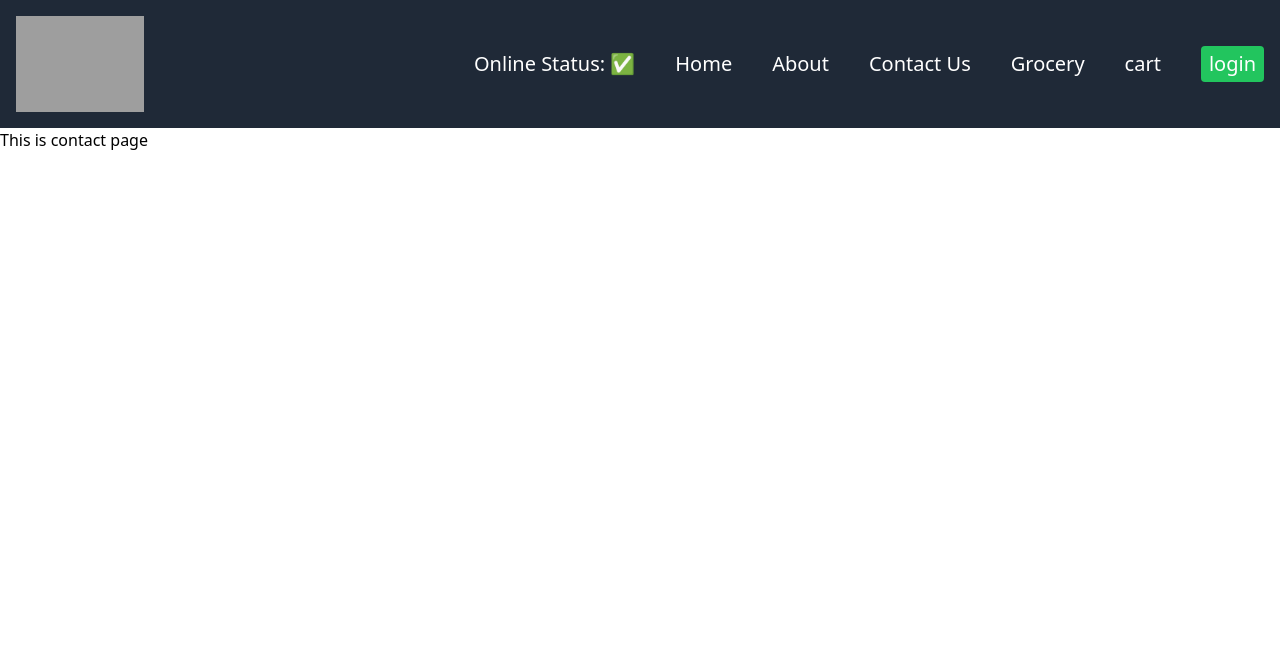
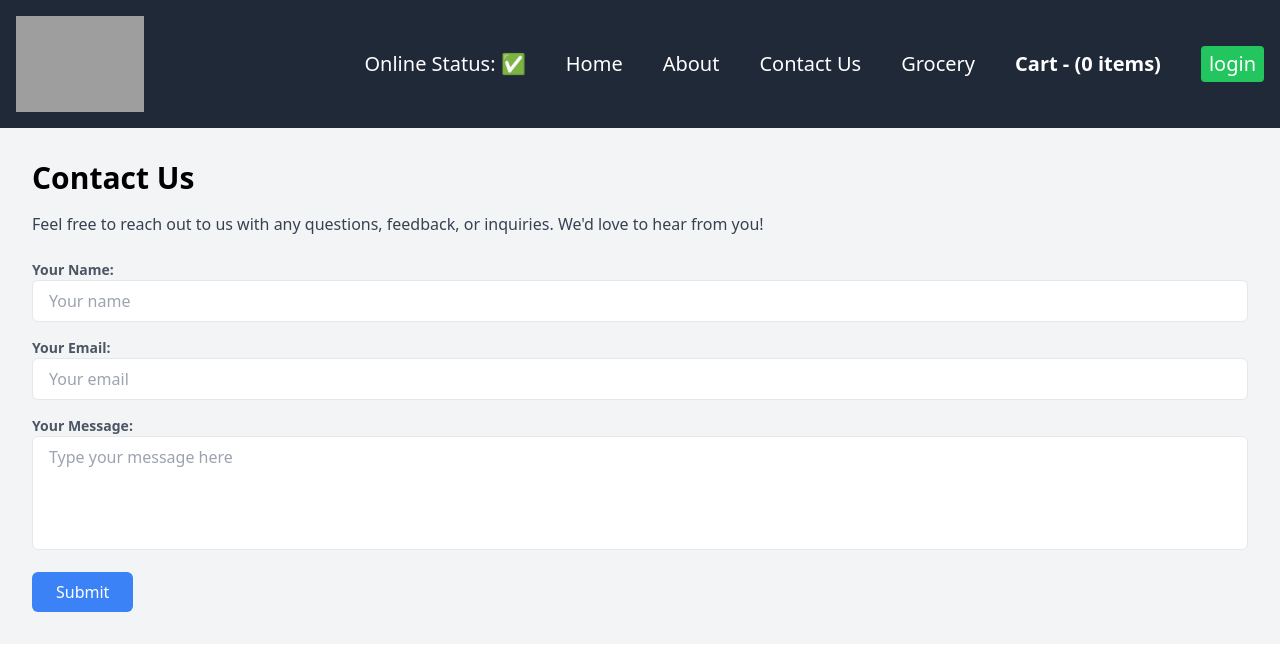
Before and after one commit to Samanvith20/Namaste-React, a React (Vite) app: page /contact in a window 1280 px wide. Shown: the top 650 px of the page. Built offline with nearby package versions, Linux system fonts and the light colour scheme; grey boxes are pictures that could not be loaded.

Commit message:
Added  Redux-toolkit

```diff
--- a/package.json
+++ b/package.json
@@ -20,8 +20,10 @@
     "tailwindcss": "^3.4.1"
   },
   "dependencies": {
+    "@reduxjs/toolkit": "^2.0.1",
     "react": "^18.2.0",
     "react-dom": "^18.2.0",
+    "react-redux": "^9.0.4",
     "react-router-dom": "^6.21.1"
   },
   "Browserslist": {
--- /dev/null
+++ b/src/Components/Cart.js
@@ -0,0 +1,40 @@
+import { useSelector } from "react-redux";
+import { clearCart } from "../utils/Cartslice";
+
+import { useDispatch } from "react-redux";
+import ItemList from "./Itemlist";
+
+const Cart = () => {
+  const cartItems = useSelector((store) => store.cart.items);
+
+//    const store= useSelector((store)=>store)
+//     const cartItems= store.cart.items   {Dont use this Always subscribe to a small portion of your store}
+
+  //console.log(cartItems);
+
+  const dispatch = useDispatch();
+
+  const handleClearCart = () => {
+    dispatch(clearCart());
+  };
+
+  return (
+    <div className="text-center m-4 p-4">
+      <h1 className="text-2xl font-bold">Cart</h1>
+      <div className="w-6/12 m-auto">
+        <button
+          className=" p-2 m-2 bg-black text-white rounded-lg"
+          onClick={handleClearCart}
+        >
+          Clear Cart
+        </button>
+        {cartItems?.length === 0 && (
+          <h1> Cart is empty. Add Items to the cart!</h1>
+        )}
+        <ItemList items={cartItems} />
+      </div>
+    </div>
+  );
+};
+
+export default Cart;
--- a/src/Components/Contact.js
+++ b/src/Components/Contact.js
@@ -1,6 +1,63 @@
-const Contact =()=>{
-     return(
-    <h2>This is contact page</h2>
-     )
-}
- export default Contact
+import React from 'react';
+
+const Contact = () => {
+  return (
+    <div className="contact-container bg-gray-100 p-8">
+      <h2 className="text-3xl font-bold mb-4">Contact Us</h2>
+      <p className="text-gray-700 mb-6">
+        Feel free to reach out to us with any questions, feedback, or inquiries.
+        We'd love to hear from you!
+      </p>
+      <form>
+        <div className="mb-4">
+          <label htmlFor="name" className="block text-sm font-semibold text-gray-600">
+            Your Name:
+          </label>
+          <input
+            type="text"
+            id="name"
+            name="name"
+            placeholder="Your name"
+            className="w-full px-4 py-2 border rounded-md focus:outline-none focus:border-blue-500"
+          />
+        </div>
+
+        <div className="mb-4">
+          <label htmlFor="email" className="block text-sm font-semibold text-gray-600">
+            Your Email:
+          </label>
+          <input
+            type="email"
+            id="email"
+            name="email"
+            placeholder="Your email"
+            className="w-full px-4 py-2 border rounded-md focus:outline-none focus:border-blue-500"
+          />
+        </div>
+
+        <div className="mb-4">
+          <label htmlFor="message" className="block text-sm font-semibold text-gray-600">
+            Your Message:
+          </label>
+          <textarea
+            id="message"
+            name="message"
+            rows="4"
+            placeholder="Type your message here"
+            className="w-full px-4 py-2 border rounded-md resize-none focus:outline-none focus:border-blue-500"
+          ></textarea>
+        </div>
+
+        <button
+          type="submit"
+          className="bg-blue-500 text-white px-6 py-2 rounded-md hover:bg-blue-600 focus:outline-none"
+          onClick={alert("Thank you for submitting ")}
+        >
+          Submit
+        </button>
+      </form>
+    </div>
+  );
+};
+
+export default Contact;
--- a/src/Components/Header.js
+++ b/src/Components/Header.js
@@ -1,10 +1,13 @@
-import { useContext, useState } from "react";
+import { useState } from "react";
 import { LOGO_URL } from "../utils/constants";
 import { Link } from "react-router-dom";
 import useOnlineStatus from "../utils/useOnlineStatus";
+import { useSelector } from "react-redux";
 
 
 const Header = () => {
+   const cartitems=useSelector((store)=>store.cart.items)
+
   const [buttonname, setbuttonname] = useState("login");
   const onlineStatus = useOnlineStatus();
    return (
@@ -21,7 +24,9 @@ const Header = () => {
           <li><Link to="/about">About</Link></li>
           <li><Link to="/contact">Contact Us</Link></li>
           <li><Link to="/grocery">Grocery</Link></li>
-          <li>cart</li>
+          <li className=" font-bold text-xl">
+            <Link to="/cart">Cart - ({cartitems.length} items)</Link>
+          </li>
 
           <button
             className="btn-name px-2 py-1 bg-green-500 text-white rounded cursor-pointer transition duration-300 hover:bg-green-600"
--- a/src/Components/Itemlist.js
+++ b/src/Components/Itemlist.js
@@ -1,8 +1,14 @@
 
+import { useDispatch } from "react-redux";
 import { IMG_URL } from "../utils/constants";
+import {addItem} from "../utils/Cartslice";
 
 const ItemList = ({ items}) => {
-    console.log(items);
+
+   const dispatch= useDispatch()
+   const handleaddItem=(item)=>{
+           dispatch(addItem(item))
+   }
  return (
     <div>
       {items.map((item) => (
@@ -26,7 +32,7 @@ const ItemList = ({ items}) => {
             <div className="absolute">
               <button
                 className="p-2 mx-16 rounded-lg bg-black text-white shadow-lg"
-
+                onClick={()=>handleaddItem(item)}
               >
                 Add +
               </button>
--- a/src/Components/RestaurantsMenu.js
+++ b/src/Components/RestaurantsMenu.js
@@ -34,7 +34,7 @@ const RestaurantMenu = () => {
   {categories.map((category, index) => (
 
     <RestaurantCategory
-      key={category?.card?.name}
+    key={category?.card?.card.title}
       data={category?.card?.card}
       Showitem={index==Showindex?true:false}
        setshowindex={()=>setshowindex(index)}
--- /dev/null
+++ b/src/utils/Cartslice.js
@@ -0,0 +1,23 @@
+import { createSlice } from "@reduxjs/toolkit";
+
+const CartSlice = createSlice({
+  name: "cart",
+  initialState: {
+    items: [],
+  },
+  reducers: {
+    addItem: (state, action) => {
+      state.items.push(action.payload);
+    },
+    removeItem: (state, action) => {
+      state.items.pop();
+    },
+    clearCart: (state, action) => {
+      state.items = [];    // Set the items array to an empty array
+    },
+  },
+});
+
+export const { addItem, removeItem, clearCart } = CartSlice.actions;
+
+export default CartSlice.reducer;
--- /dev/null
+++ b/src/utils/userStore.js
@@ -0,0 +1,8 @@
+import { configureStore } from "@reduxjs/toolkit";
+import CartReducer from "./Cartslice";
+ const userStore = configureStore({
+    reducer:{
+        cart: CartReducer,
+    }
+ })
+  export default userStore
```
Also changed, not shown: src/App.js (+9 -0 lines), 1 other file (tests, documents, lock files or other folders).
